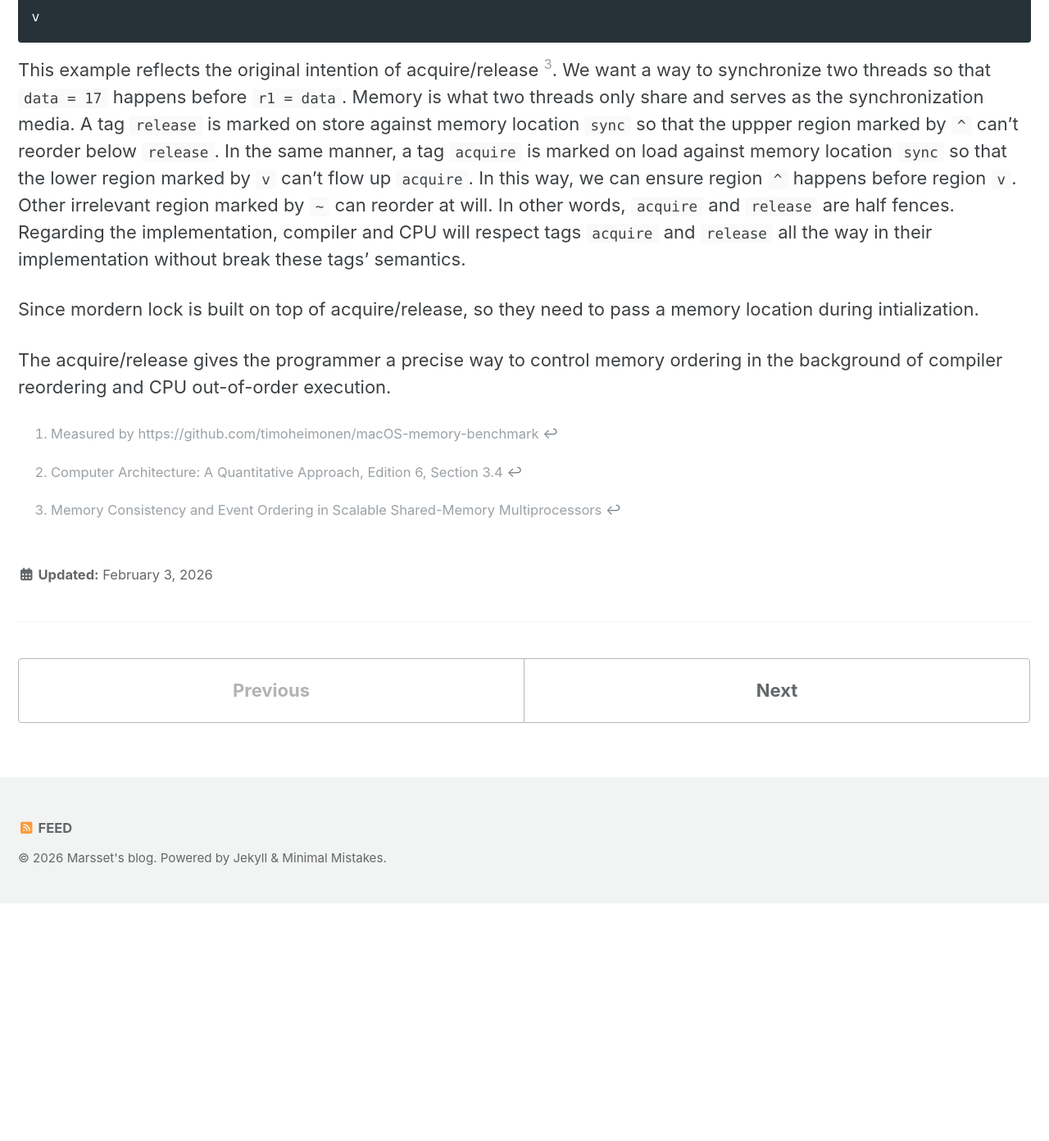
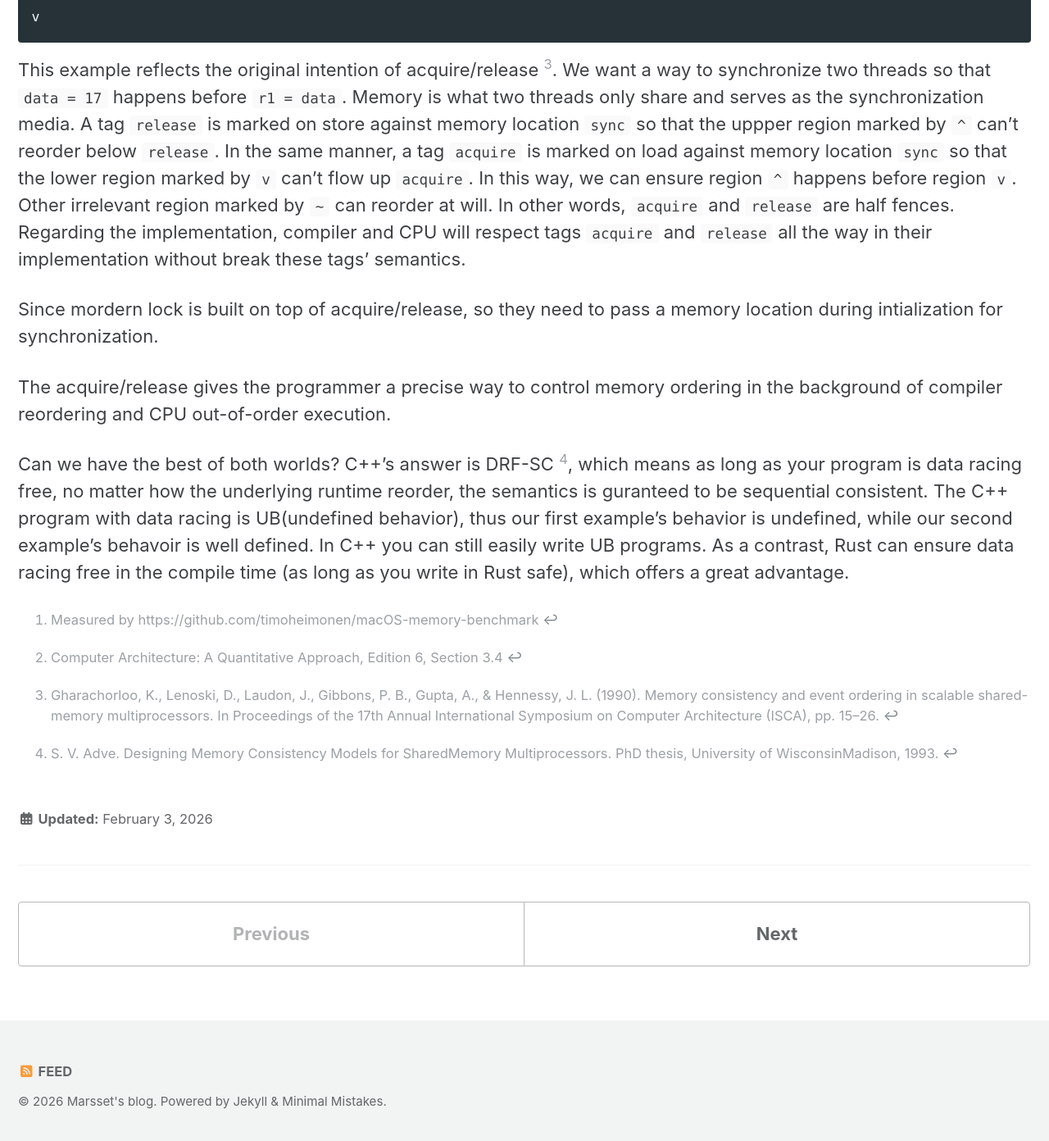
Before and after one commit to marsset/marsset.github.io, a Jekyll site: the page built from _posts/2026-02-03-memory-ordering.markdown, in a window 1280 px wide and 1400 px high, scrolled down 1781 px. Shown: the top 1392 px of the window at 82% size. Built offline with Jekyll 4.4.1, drawn with Linux system fonts in a browser that asks for light colours; cached includes are drawn as plain includes; before the commit the page ends 2883 px from its top, so only the background shows below that.

Commit message:
add drf-sc

```diff
--- a/_posts/2026-02-03-memory-ordering.markdown
+++ b/_posts/2026-02-03-memory-ordering.markdown
@@ -104,10 +104,21 @@ are half fences. Regarding the implementation, compiler and CPU will respect tag
 semantics.
 
 Since mordern lock is built on top of acquire/release, so they need to pass a memory
-location during intialization.
+location during intialization for synchronization.
 
 The acquire/release gives the programmer a precise way to control memory ordering in the
 background of compiler reordering and CPU out-of-order execution.
 
 
-[^Kourosh]: Memory Consistency and Event Ordering in Scalable Shared-Memory Multiprocessors
+[^Kourosh]: Gharachorloo, K., Lenoski, D., Laudon, J., Gibbons, P. B., Gupta, A., & Hennessy, J. L. (1990). Memory consistency and event ordering in scalable shared-memory multiprocessors. In Proceedings of the 17th Annual International Symposium on Computer Architecture (ISCA), pp. 15–26.
+
+Can we have the best of both worlds? C++'s answer is DRF-SC [^DRF-SC], which means as long
+as your
+program is data racing free, no matter how the underlying runtime reorder, the semantics
+is guranteed to be sequential consistent. The C++ program with
+data racing is UB(undefined behavior), thus our first example's behavior is undefined,
+while our second example's behavoir is well defined. In C++ you can still easily write UB
+programs. As a contrast, Rust can ensure data racing free in the compile time (as long as
+you write in Rust safe), which offers a great advantage.
+
+[^DRF-SC]: S. V. Adve. Designing Memory Consistency Models for SharedMemory Multiprocessors. PhD thesis, University of WisconsinMadison, 1993.
--- a/_posts/2026-02-08-weak-cas.markdown
+++ b/_posts/2026-02-08-weak-cas.markdown
@@ -6,7 +6,7 @@ classes: wide
 layout: single
 ---
 
-Compare-and-set (CAS) and load-link/store-conditional (LL/SC) are two flavors of CPU
+Compare-and-swap (CAS) and load-link/store-conditional (LL/SC) are two flavors of CPU
 instructions for atomic read-modify-write operations. CPUs may provide either or both
 of them.
 
```
